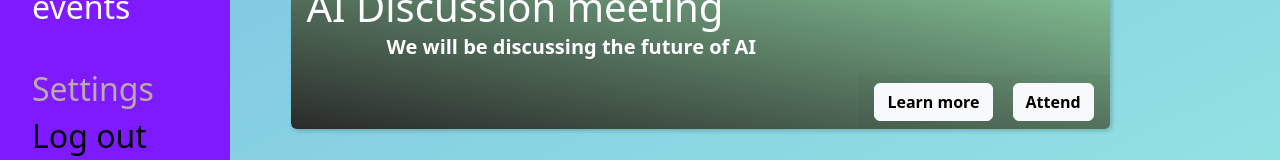
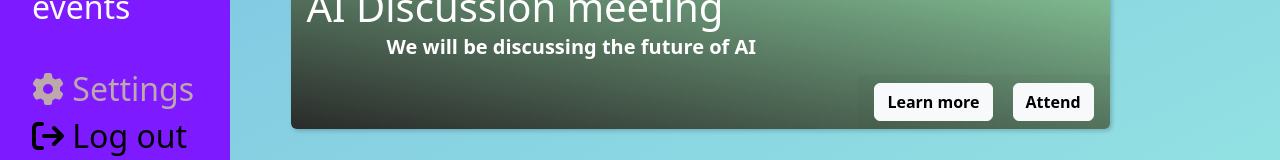
Before and after one commit to MartinYordanov374/OnSpot, a React (Create React App) app: page / in a window 1280 px wide. Shown: the part 637-797 px from the top of the page. Built offline with nearby package versions, Linux system fonts and the light colour scheme.

Commit message:
Added icons to the sidebar

```diff
--- a/src/Components/SidebarComponent/SidebarComponent.js
+++ b/src/Components/SidebarComponent/SidebarComponent.js
@@ -1,5 +1,7 @@
 import React, { Component } from 'react'
 import './SidebarStyling/SidebarStyle.css'
+import { faCog, faSignOut } from "@fortawesome/free-solid-svg-icons";
+import { FontAwesomeIcon } from "@fortawesome/react-fontawesome"
 export default class SidebarComponent extends Component {
   render() {
     return (
@@ -17,8 +19,8 @@ export default class SidebarComponent extends Component {
 
         </div>
         <div className='dangerousMenu menu fixed-bottom'>
-            <h2 className='settings menuItem'>Settings</h2>
-            <h2 className='logout menuItem'>Log out</h2>
+            <h2 className='settings menuItem'> <FontAwesomeIcon icon={faCog}/> Settings</h2>
+            <h2 className='logout menuItem'> <FontAwesomeIcon icon={faSignOut}/> Log out</h2>
         </div>
      </div>
     )
```
